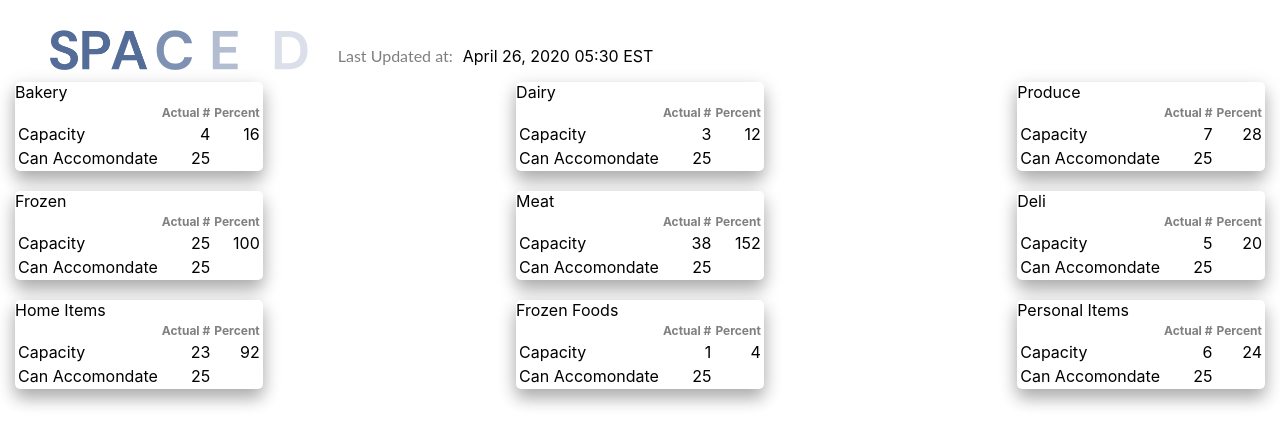
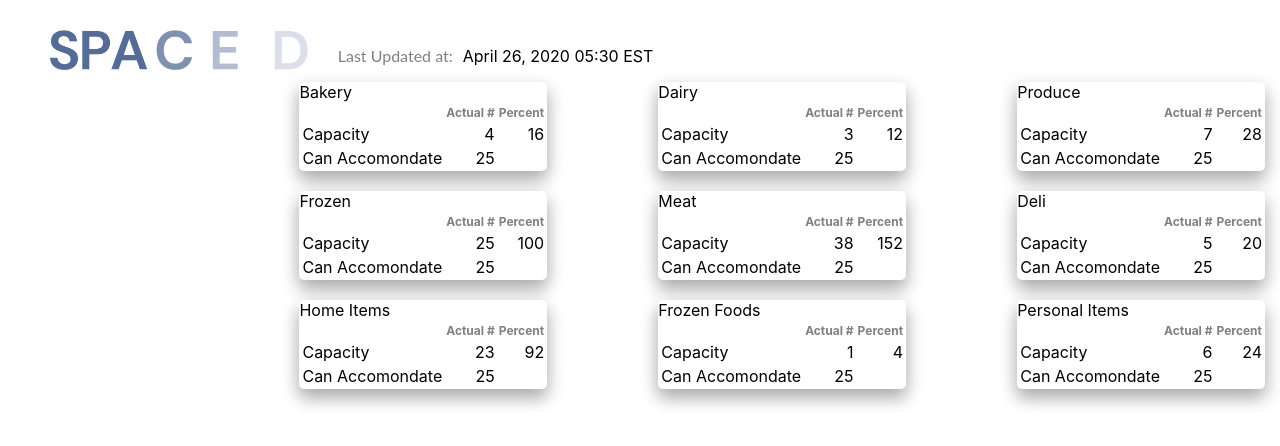
Before and after one commit to p0x6/spaced-business-dashboard, a React (Create React App) app: page / in a window 1280 px wide. Shown: the top 446 px of the page. Built offline with nearby package versions, Linux system fonts and the light colour scheme.

Commit message:
flex box room for sidebar

```diff
--- a/src/App.js
+++ b/src/App.js
@@ -12,7 +12,10 @@ class App extends Component {
       <Router>
       <div class='spaced-header'>
       <Header />
-      <SectionCards />
+      <div style={{display: 'flex'}}>
+        <div style={{flex: 2}}/>
+        <SectionCards />
+      </div>
       </div>
       </Router>
     )
--- a/src/containers/SectionCards.css
+++ b/src/containers/SectionCards.css
@@ -3,4 +3,5 @@
     flex-direction: row;
     justify-content: space-between;
     flex-flow: row wrap;
+    flex: 3;
 }
```
